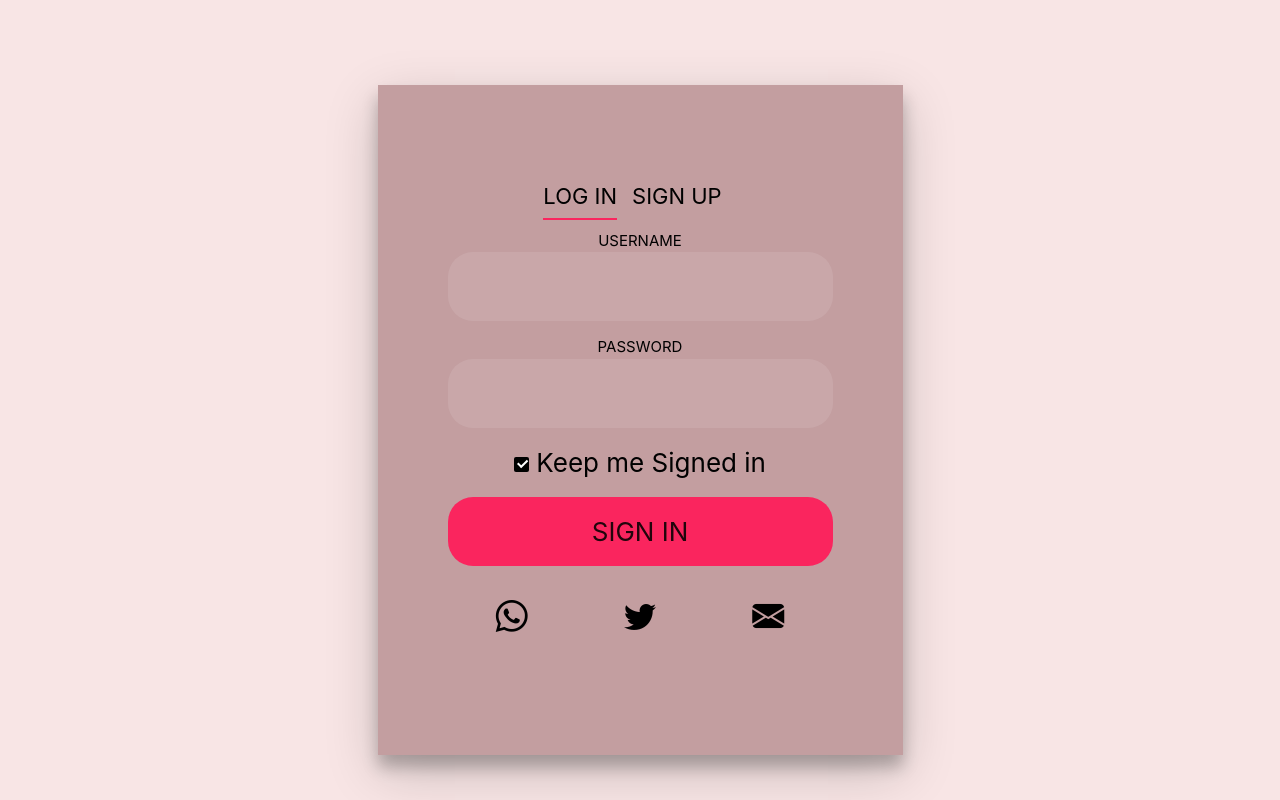
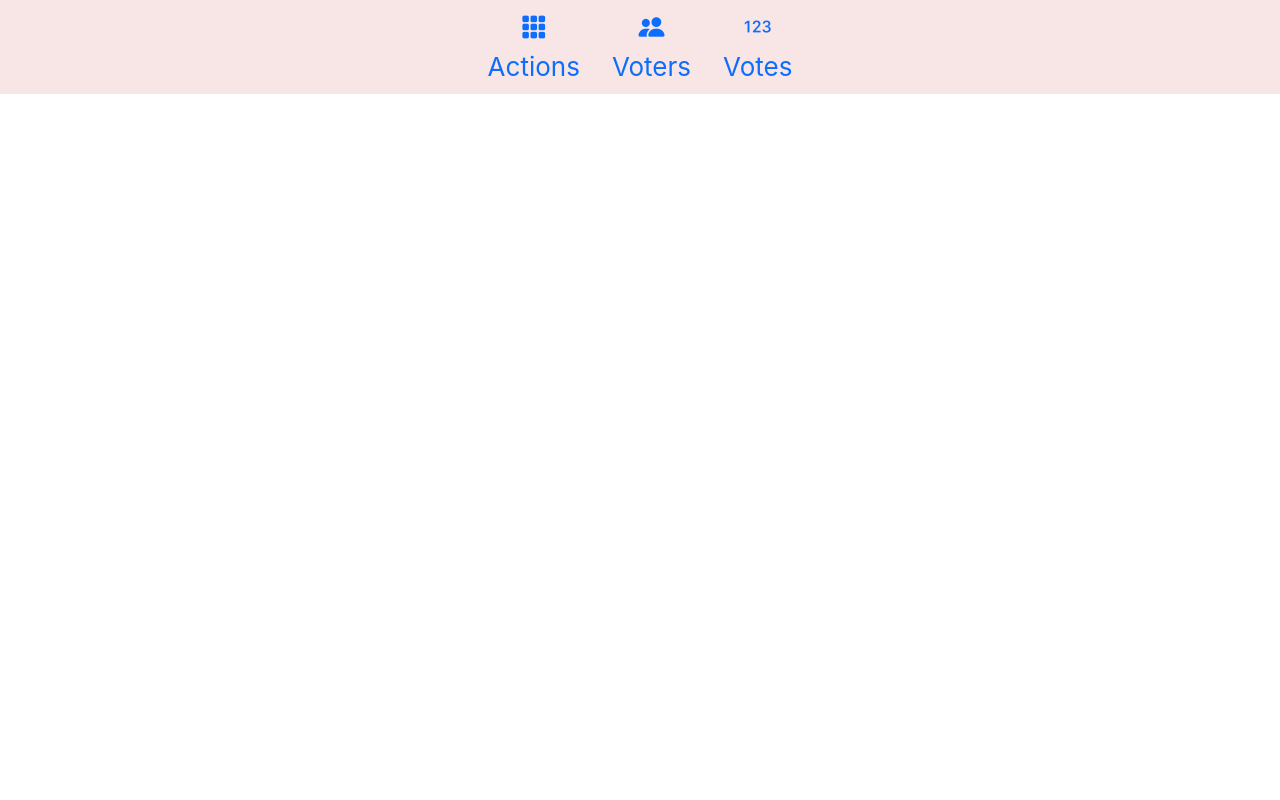
Before and after one commit to mwchben/ledgers, a React (Create React App) app in the folder client/: page / in a window 1280 px wide. Built offline with nearby package versions, Linux system fonts and the light colour scheme.

Commit message:
Moderator page start

```diff
--- a/client/src/App.js
+++ b/client/src/App.js
@@ -1,13 +1,13 @@
-import './App.css';
-import NavBar from './components/NavBar';
-import Home from './pages/Home';
+// import Home from './pages/Home'
+import Moderator from "./pages/Moderator";
 
 function App() {
   return (
     <>
       <div className="App">
-        <NavBar />
-        < Home />
+
+        {/* < Home /> */}
+        <Moderator />
       </div>
     </>
 
--- /dev/null
+++ b/client/src/css/moderator.css
@@ -0,0 +1,11 @@
+.main {
+  text-align: center;
+  background-color: #f8e5e5;
+  /* min-height: auto; */
+  /* display: flex;
+  flex-direction: row; */
+  align-items: center;
+  justify-content: center;
+  font-size: calc(10px + 2vmin);
+  color: #000000;
+}
--- a/client/src/helpers/commented.js
+++ b/client/src/helpers/commented.js
@@ -40,6 +40,12 @@ root.render(
         </Routes>
     </BrowserRouter>
 );
+
+
+//<i class="bi bi-archive-fill"></i> --- ballot box (vote)
+//<i class="bi bi-cloud-arrow-down-fill"></i> --- downlaod\
+//<i class="bi bi-cloud-arrow-up-fill"></i> --- upload
+
 
 // .......................................::Others::.................................................//
 <div className="box">
--- a/client/src/pages/Home.js
+++ b/client/src/pages/Home.js
@@ -1,8 +1,11 @@
+import '../App.css';
 import '../css/home.css'
+import NavBar from '../components/NavBar';
 
 export default function Home() {
     return (
         <>
+            <NavBar />
             <div class="login-wrap">
                 <div class="login-html">
                     <input id="tab-1" type="radio" name="tab" class="sign-in" checked /><label for="tab-1" class="tab">Log In</label>
--- a/client/src/pages/Moderator.js
+++ b/client/src/pages/Moderator.js
@@ -1,7 +1,21 @@
+import "../css/moderator.css"
+
 export default function Moderator() {
     return (
         <>
-            <Navbar />
+            <div className="main">
+                <ul class="nav justify-content-center">
+                    <li class="nav-item">
+                        <a class="nav-link active" aria-current="page" href="#"><i class="bi bi-grid-3x3-gap-fill"></i><br />Actions</a>
+                    </li>
+                    <li class="nav-item">
+                        <a class="nav-link "><i class="bi bi-people-fill"></i><br />Voters</a>
+                    </li>
+                    <li class="nav-item">
+                        <a class="nav-link "><i class="bi bi-123"></i><br />Votes</a>
+                    </li>
+                </ul>
+            </div>
 
         </>
     );
```
